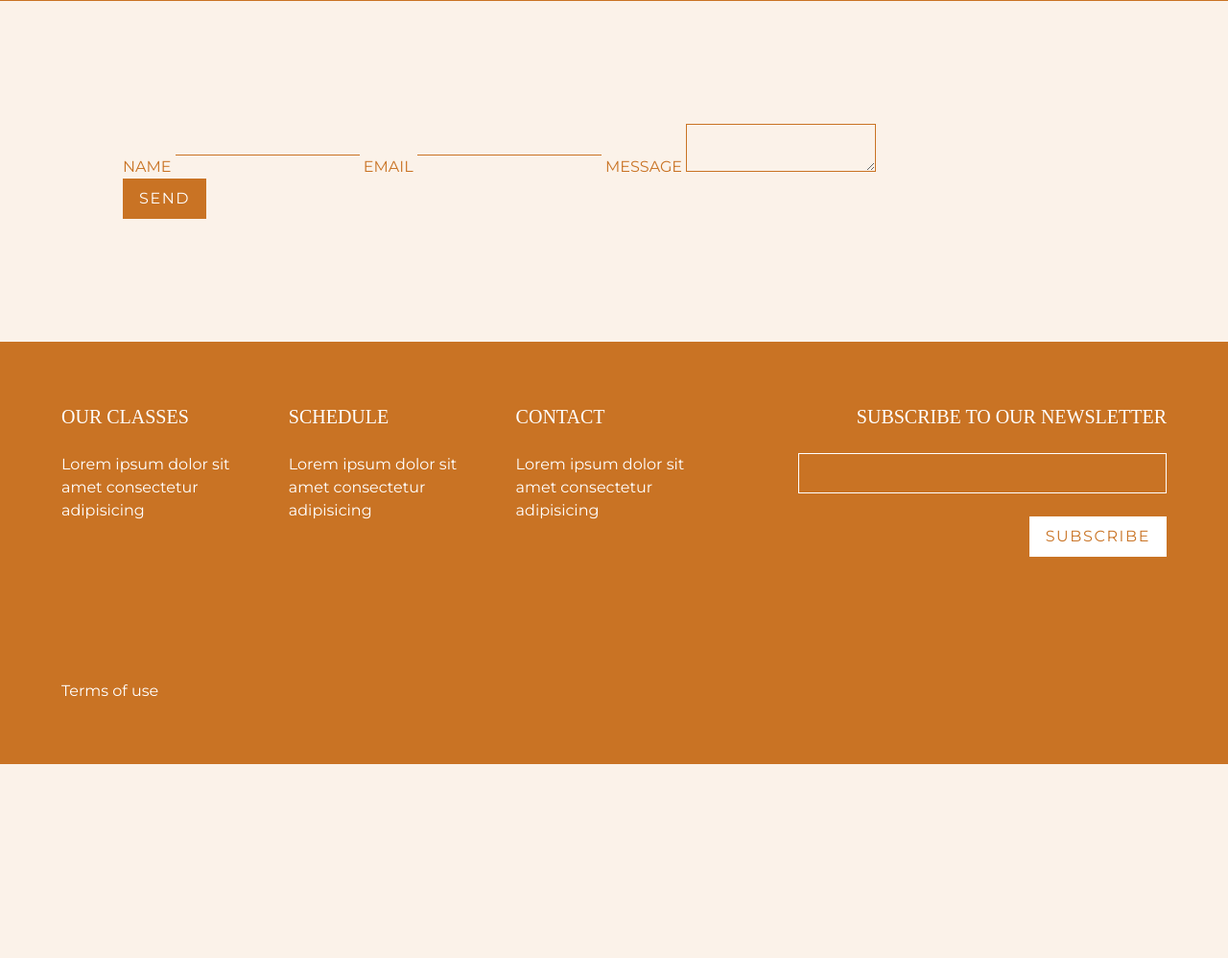
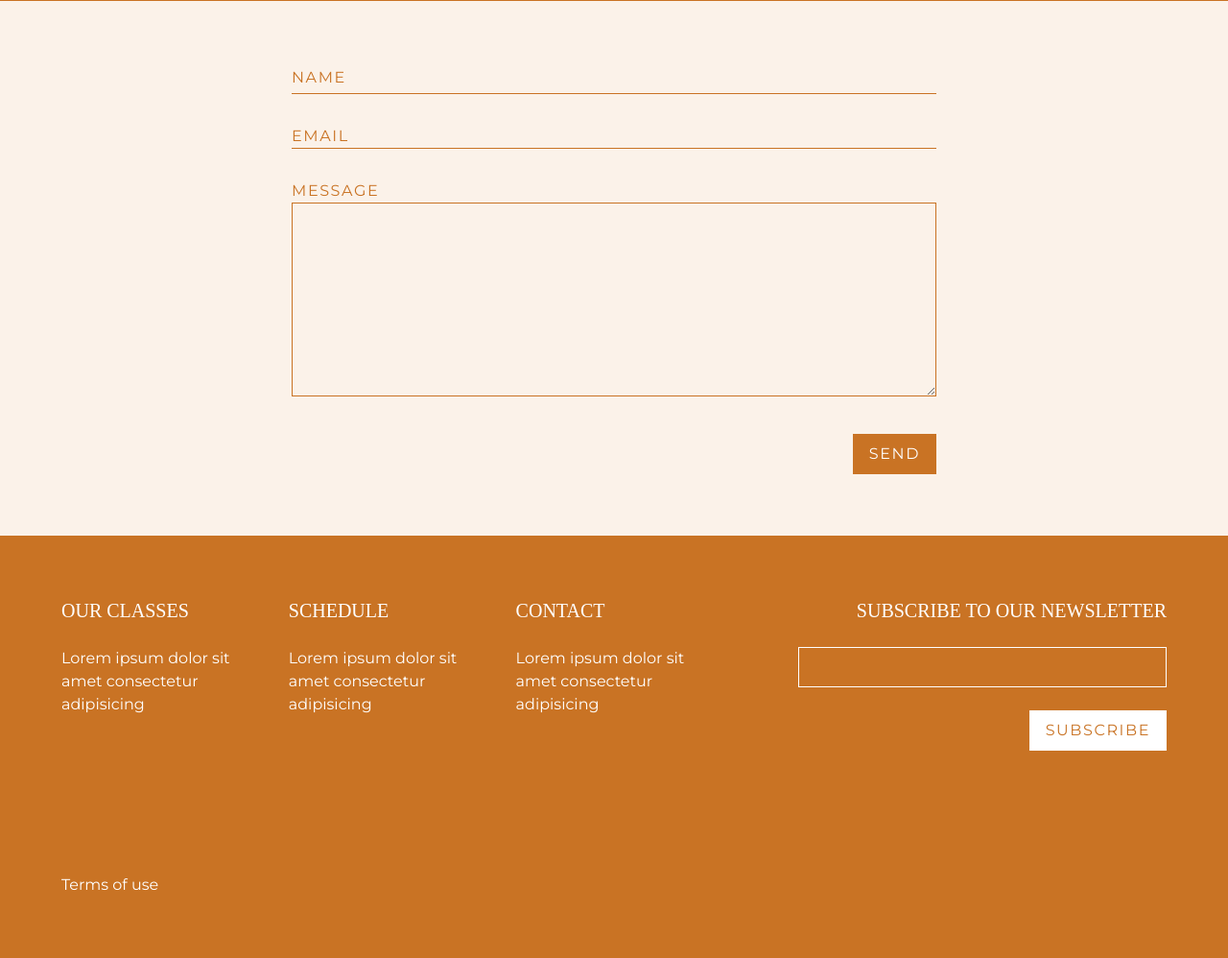
Before and after one commit to jessicaholzCSC/the-yoga-studio, a Jekyll site: the page built from contact.html, in a window 1280 px wide. Shown: the part 810-1808 px from the top of the page at 96% size. Built offline with Jekyll 4.4.1, drawn with Linux system fonts in a browser that asks for light colours; some web fonts are replaced; before the commit the page ends 1606 px from its top, so only the background shows below that.

Commit message:
finalized styling contact form & responsiveness

```diff
--- a/_includes/contact-form.html
+++ b/_includes/contact-form.html
@@ -1,16 +1,21 @@
-<section class="p-10p">
+<section class="p-5p">
 
-        <form class="col-start-2 center">
-            <label class="text-pumpkin uppercase" for="name"> Name </label>
-            <input class="bg-transparent border-t border-pumpkin outline-white" type="text" id="name" name="name">
+        <form class="grid gap-8 max-w-2xl mx-auto">
 
-            <label class="text-pumpkin uppercase" for="email"> Email </label>
-            <input class="bg-transparent border-t border-pumpkin outline-white" type="email" id="email" name="email">
+            <input class="py-1 bg-transparent border-b border-pumpkin outline-white placeholder-pumpkin uppercase tracking-widest"
+            type="text" id="name" name="name" placeholder="Name" aria-label="Name">
 
-            <label class="text-pumpkin uppercase" for="message"> Message </label>
-            <textarea class="bg-transparent border border-pumpkin outline-white" id="message" name="message"></textarea>
+            <input class="bg-transparent border-b border-pumpkin outline-white placeholder-pumpkin uppercase tracking-widest"
+            type="email" id="email" name="email" placeholder="Email" aria-label="Email">
 
-            <div><button type="submit" class="button bg-pumpkin text-white hover:text-pumpkin hover:bg-white border border-pumpkin"> Send </button></div>
+            <div>
+                <label class="uppercase tracking-widest block" for="message">Message</label>
+                <textarea rows="8" class="py-1 w-full bg-transparent border border-pumpkin outline-white placeholder-pumpkin uppercase tracking-widest"
+                id="message" name="message"></textarea>
+            </div>
+
+
+            <div class="text-right"><button type="submit" class="button"> Send </button></div>
         </form>
 
 </section>
--- a/assets/css/output-style.css
+++ b/assets/css/output-style.css
@@ -466,6 +466,9 @@ p {
 }
 .button {
   display: inline-block;
+  border-width: 1px;
+  --tw-border-opacity: 1;
+  border-color: rgb(201 115 36 / var(--tw-border-opacity));
   --tw-bg-opacity: 1;
   background-color: rgb(201 115 36 / var(--tw-bg-opacity));
   padding-left: 1rem;
@@ -476,6 +479,12 @@ p {
   letter-spacing: 0.1em;
   --tw-text-opacity: 1;
   color: rgb(255 255 255 / var(--tw-text-opacity));
+}
+.button:hover {
+  --tw-bg-opacity: 1;
+  background-color: rgb(255 255 255 / var(--tw-bg-opacity));
+  --tw-text-opacity: 1;
+  color: rgb(201 115 36 / var(--tw-text-opacity));
 }
 .absolute {
   position: absolute;
@@ -501,6 +510,10 @@ p {
 }
 .-m-px {
   margin: -1px;
+}
+.mx-auto {
+  margin-left: auto;
+  margin-right: auto;
 }
 .my-3 {
   margin-top: 0.75rem;
@@ -533,6 +546,9 @@ p {
 .mt-8 {
   margin-top: 2rem;
 }
+.block {
+  display: block;
+}
 .flex {
   display: flex;
 }
@@ -556,6 +572,9 @@ p {
 }
 .w-full {
   width: 100%;
+}
+.max-w-2xl {
+  max-width: 42rem;
 }
 .max-w-sm {
   max-width: 24rem;
@@ -703,6 +722,10 @@ p {
   padding-left: 5%;
   padding-right: 5%;
 }
+.py-1 {
+  padding-top: 0.25rem;
+  padding-bottom: 0.25rem;
+}
 .py-20 {
   padding-top: 5rem;
   padding-bottom: 5rem;
@@ -719,6 +742,9 @@ p {
 }
 .text-center {
   text-align: center;
+}
+.text-right {
+  text-align: right;
 }
 .font-sans {
   font-family: Montserrat, sans-serif;
@@ -758,6 +784,14 @@ p {
   --tw-text-opacity: 1;
   color: rgb(255 255 255 / var(--tw-text-opacity));
 }
+.placeholder-pumpkin::-moz-placeholder {
+  --tw-placeholder-opacity: 1;
+  color: rgb(201 115 36 / var(--tw-placeholder-opacity));
+}
+.placeholder-pumpkin::placeholder {
+  --tw-placeholder-opacity: 1;
+  color: rgb(201 115 36 / var(--tw-placeholder-opacity));
+}
 .outline-white {
   outline-color: #fff;
 }
@@ -776,65 +810,82 @@ p {
 
 /* Change styles of booking plugin */
 
-/* change background color, font, text, borders */
-#momence-embed #momence-plugin-host-schedule * {
-  border-radius: 0px;
-  --tw-border-opacity: 1;
-  border-color: rgb(201 115 36 / var(--tw-border-opacity));
-  --tw-bg-opacity: 1;
-  background-color: rgb(251 242 233 / var(--tw-bg-opacity));
-  font-family: Montserrat, sans-serif;
-  font-weight: 300;
+/* Styling the headings  */
+#momence-embed #momence-plugin-host-schedule h4 {
+  font-family: Oranienbaum, serif;
   --tw-text-opacity: 1;
   color: rgb(201 115 36 / var(--tw-text-opacity));
 }
 
-/* make teacher & bio disappear */
+/* Hide the class type text above the class title */
+#momence-embed #momence-plugin-host-schedule .momence-host_schedule-session_list-item-type {
+    display: none;
+}
+
+/* Hide featured image */
+#momence-embed #momence-plugin-host-schedule .jDJBAl,
+#momence-embed #momence-plugin-host-schedule .momence-host_schedule-session_list-item-image {
+    display: none;
+}
+
+/* Teacher Name & Bio */
 #momence-embed #momence-plugin-host-schedule .momence-session-teacher {
     display: none;
 }
 
-/* format button layout */
+/* Style the featured button  */
 #momence-embed #momence-plugin-host-schedule .momence-host_schedule-session_list-item-booked_button {
   display: inline-block;
+  white-space: nowrap;
+  border-radius: 0px;
   --tw-bg-opacity: 1;
   background-color: rgb(201 115 36 / var(--tw-bg-opacity));
-  padding-left: 1rem;
-  padding-right: 1rem;
+  padding-left: 1.5rem;
+  padding-right: 1.5rem;
   padding-top: 0.5rem;
   padding-bottom: 0.5rem;
   text-transform: uppercase;
-  letter-spacing: 0.1em;
-  --tw-text-opacity: 1;
-  color: rgb(255 255 255 / var(--tw-text-opacity));
+  letter-spacing: 0.025em;
 }
 
-/* made image disappear */
-#momence-embed #momence-plugin-host-schedule .momence-host_schedule-session_list-item-image {
-    display: none;
+/* Remove the border from the arrows left and right at the top  */
+#momence-embed #momence-plugin-host-schedule .momence-arrow-button {
+  border-style: none;
 }
 
-/* Hide "Powered by Momence" */
+/* Add more space below the first row  */
+#momence-embed #momence-plugin-host-schedule .momence-host_schedule-first_row {
+  padding-bottom: 1rem;
+}
+
+
+/* Add more space below the first row  */
+#momence-embed #momence-plugin-host-schedule .momence-event_type_select-button {
+  pointer-events: none;
+  font-family: Oranienbaum, serif;
+  font-size: 1.5rem;
+  line-height: 2rem;
+}
+
+/* Hide powered by momence */
 
 #momence-embed #momence-plugin-host-schedule .momence-host_schedule-powered_by_momence {
     display: none;
 }
 
+/* Styling the lines under the list of pages */
 #momence-embed #momence-plugin-host-schedule .gZOyVg::after {
   --tw-bg-opacity: 1;
   background-color: rgb(201 115 36 / var(--tw-bg-opacity));
 }
-
 .hover\:bg-pumpkin:hover {
   --tw-bg-opacity: 1;
   background-color: rgb(201 115 36 / var(--tw-bg-opacity));
 }
-
 .hover\:text-white:hover {
   --tw-text-opacity: 1;
   color: rgb(255 255 255 / var(--tw-text-opacity));
 }
-
 @media (min-width: 640px) {
   .sm\:block {
     display: block;
@@ -870,7 +921,6 @@ p {
     line-height: 2rem;
   }
 }
-
 @media (min-width: 768px) {
   .md\:ml-auto {
     margin-left: auto;
@@ -885,14 +935,12 @@ p {
     text-align: right;
   }
 }
-
 @media (min-width: 1024px) {
   .lg\:text-3xl {
     font-size: 1.875rem;
     line-height: 2.25rem;
   }
 }
-
 @media (min-width: 1280px) {
   .xl\:grid-cols-4 {
     grid-template-columns: repeat(4, minmax(0, 1fr));
--- a/style.css
+++ b/style.css
@@ -48,7 +48,7 @@
     }
 
     .button  {
-        @apply inline-block px-4 py-2 uppercase tracking-widest bg-pumpkin text-white;
+        @apply inline-block px-4 py-2 uppercase tracking-widest bg-pumpkin text-white hover:text-pumpkin hover:bg-white border border-pumpkin;
     }
 
 }
@@ -85,7 +85,7 @@
 
 /* Style the featured button  */
 #momence-embed #momence-plugin-host-schedule .momence-host_schedule-session_list-item-booked_button {
-    @apply inline-block px-6 py-2 uppercase tracking-wide bg-pumpkin text-light rounded-none whitespace-nowrap;
+    @apply inline-block px-6 py-2 uppercase tracking-wide bg-pumpkin rounded-none whitespace-nowrap;
 }
 
 /* Remove the border from the arrows left and right at the top  */
```
